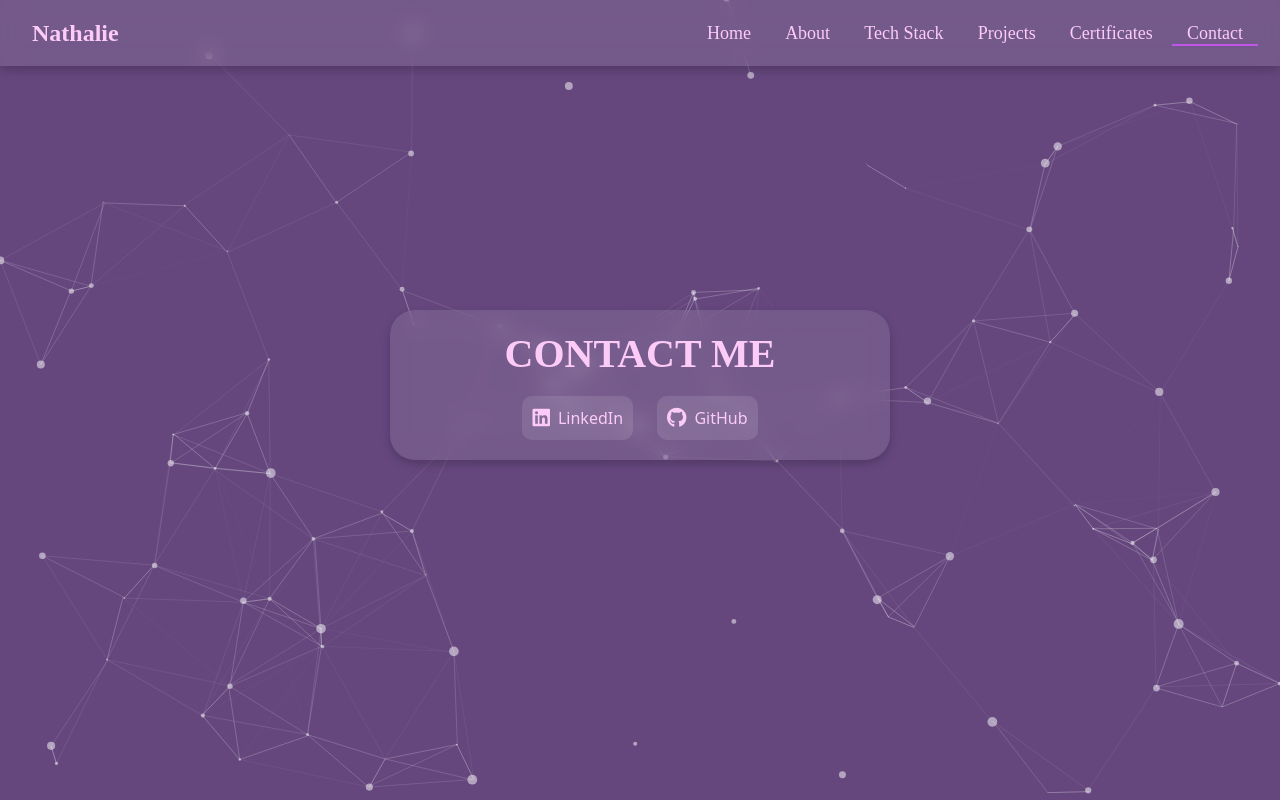
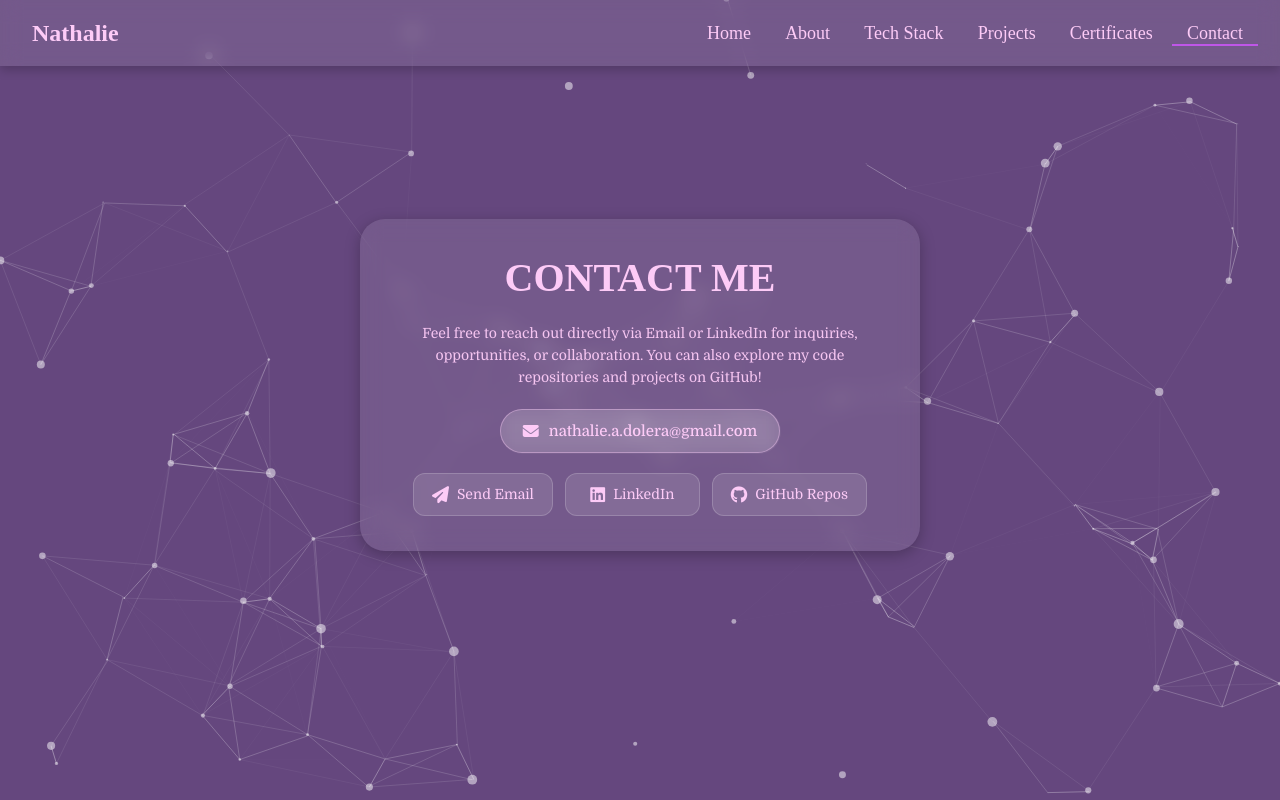
Before and after one commit to nathalie-dolera/portfolio, a plain HTML site: page contact.html in a window 1280 px wide. Drawn offline with nearby package versions, Linux system fonts and the light colour scheme; a web font is replaced by a local one.

Commit message:
Add email and enhance contact methods with GitHub repo showcase

```diff
--- a/contact.css
+++ b/contact.css
@@ -67,44 +67,102 @@ h1 {
     font-weight: bold;
 }
 
-.social-btn {
+.contact-card {
+    display: flex;
+    flex-direction: column;
+    align-items: center;
+}
+
+.contact-subtitle {
+    color: rgb(253, 203, 247);
+    font-family: 'Domine', serif;
+    font-size: 14px;
+    line-height: 1.6;
+    max-width: 440px;
+    margin: 12px auto 16px auto;
+    opacity: 0.95;
+}
+
+.email-container {
+    margin: 4px 0 20px 0;
+}
+
+.email-badge {
+    display: inline-flex;
+    align-items: center;
+    gap: 10px;
+    background: rgba(255, 255, 255, 0.12);
+    border: 1px solid rgba(253, 203, 247, 0.4);
+    padding: 10px 22px;
+    border-radius: 30px;
+    color: rgb(253, 203, 247);
+    text-decoration: none;
+    font-family: 'Domine', serif;
+    font-size: 15px;
+    font-weight: 500;
+    transition: all 0.3s ease;
+    backdrop-filter: blur(8px);
+}
+
+.email-badge:hover {
+    background: rgba(191, 86, 232, 0.35);
+    border-color: rgb(253, 203, 247);
+    color: #ffffff;
+    transform: translateY(-2px);
+    box-shadow: 0 6px 18px rgba(191, 86, 232, 0.35);
+}
+
+.email-badge i {
+    font-size: 16px;
+    color: rgb(253, 203, 247);
+}
+
+.contact-buttons-group {
+    display: flex;
+    flex-wrap: wrap;
+    justify-content: center;
+    gap: 12px;
+    width: 100%;
+}
+
+.contact-btn, .social-btn {
     background: rgba(255, 255, 255, 0.11);
-    border: 10px;
-    border-radius: 10px;
-    width: 150px;
-    padding: 10px;
+    border: 1px solid rgba(255, 255, 255, 0.18);
+    border-radius: 12px;
+    min-width: 135px;
+    padding: 10px 18px;
     color: rgb(253, 203, 247);
-    display: flex;
+    display: inline-flex;
     justify-content: center;
     align-items: center;
     gap: 8px;
+    font-family: 'Domine', serif;
+    font-size: 14px;
+    text-decoration: none;
+    transition: all 0.25s ease;
 }
 
-.social-btn i {
-    font-size: 20px;
+.contact-btn i, .social-btn i {
+    font-size: 17px;
 }
 
-.social-btn:hover {
-    background: rgba(255, 255, 255, 0.11);
-    color: rgb(253, 203, 247);
-    transform: scale(1.05);
+.contact-btn:hover, .social-btn:hover {
+    background: rgba(191, 86, 232, 0.35);
+    border-color: rgb(253, 203, 247);
+    color: #ffffff;
+    transform: translateY(-3px) scale(1.03);
+    box-shadow: 0 6px 15px rgba(0, 0, 0, 0.25);
 }
 
 .container-glass {
-    max-width: 500px;
+    max-width: 560px;
+    width: 90%;
     background: rgba(255, 255, 255, 0.1);
     backdrop-filter: blur(10px);
-    padding: 20px;
+    padding: 35px 25px;
     border-radius: 25px;
-    box-shadow: 0 4px 10px rgba(0, 0, 0, 0.2);
-    margin: 20px;
-}
-
-.container-glass .row {
-    display: flex;
-    flex-direction: row;
-    justify-content: center;
-    gap: 10px;
+    box-shadow: 0 4px 15px rgba(0, 0, 0, 0.25);
+    margin: 20px auto;
 }
 
 @media (max-width: 320px) {
--- a/contact.html
+++ b/contact.html
@@ -35,14 +35,30 @@
     </nav>
 
     <div class="container-glass">
-        <div class="row justify-content-center text-center">
+        <div class="contact-card text-center">
             <h1>CONTACT ME</h1>
-            <div class="col-md-6 d-flex justify-content-center gap-4">
-                <a href="https://www.linkedin.com/in/nathalie-dolera" class="btn social-btn">
+            <p class="contact-subtitle">
+                Feel free to reach out directly via Email or LinkedIn for inquiries, opportunities, or collaboration. You can also explore my code repositories and projects on GitHub!
+            </p>
+
+            <!-- Direct Email Address -->
+            <div class="email-container">
+                <a href="mailto:nathalie.a.dolera@gmail.com" class="email-badge" title="Send email to nathalie.a.dolera@gmail.com">
+                    <i class="fas fa-envelope"></i>
+                    <span>nathalie.a.dolera@gmail.com</span>
+                </a>
+            </div>
+
+            <!-- Action & Profile Links -->
+            <div class="contact-buttons-group">
+                <a href="mailto:nathalie.a.dolera@gmail.com" class="btn contact-btn">
+                    <i class="fas fa-paper-plane"></i> Send Email
+                </a>
+                <a href="https://www.linkedin.com/in/nathalie-dolera" target="_blank" rel="noopener noreferrer" class="btn contact-btn">
                     <i class="fab fa-linkedin"></i> LinkedIn
                 </a>
-                <a href="https://github.com/nathalie-dolera" class="btn social-btn">
-                    <i class="fab fa-github"></i> GitHub
+                <a href="https://github.com/nathalie-dolera" target="_blank" rel="noopener noreferrer" class="btn contact-btn" title="View my repositories on GitHub">
+                    <i class="fab fa-github"></i> GitHub Repos
                 </a>
             </div>
         </div>
```
